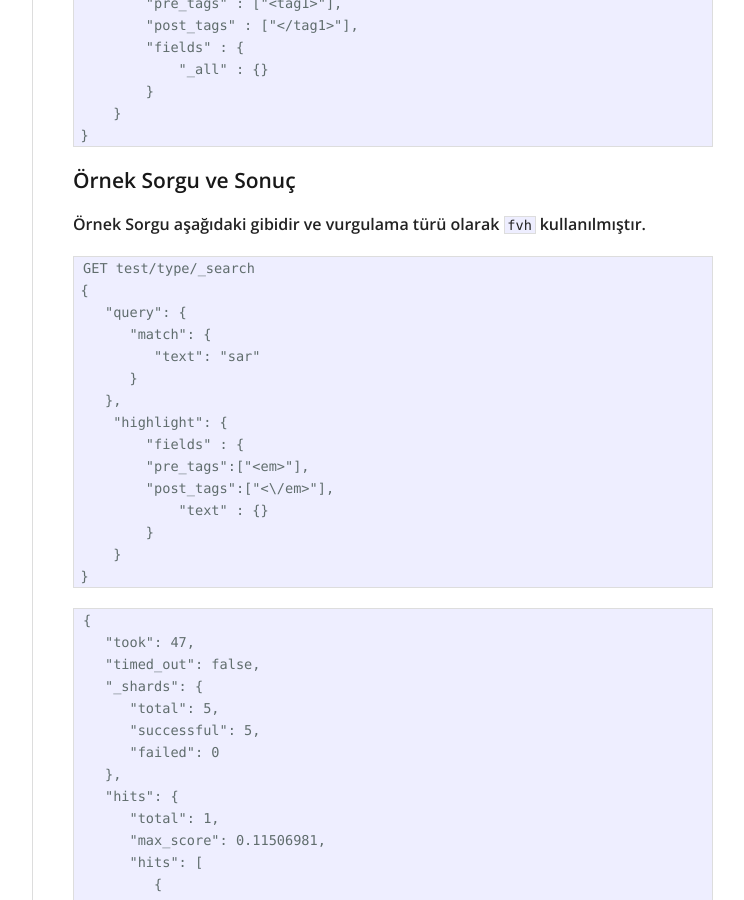
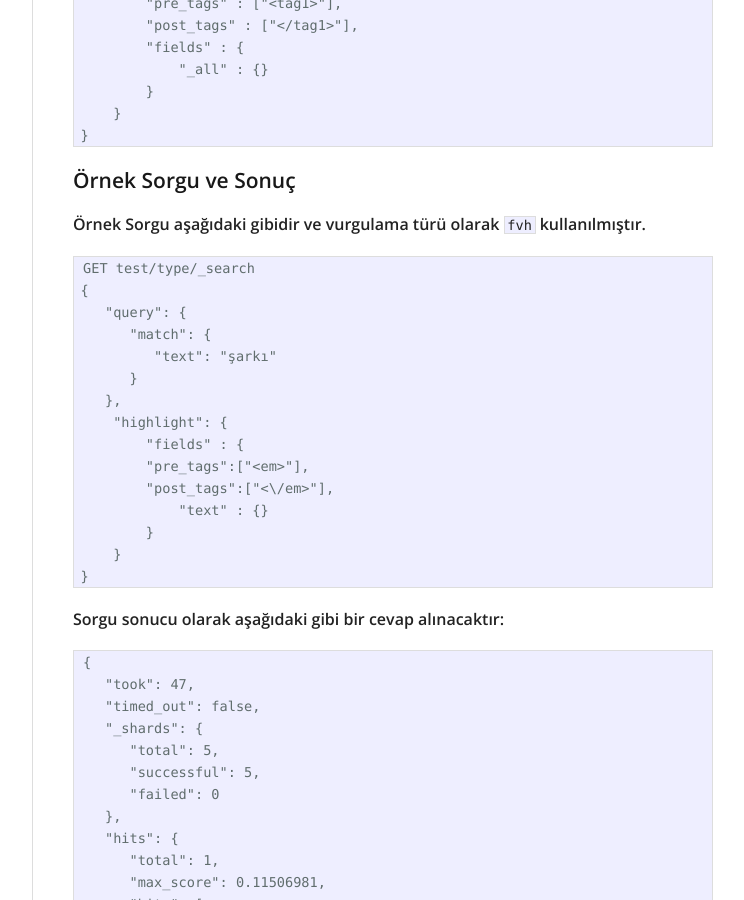
Before and after one commit to hkulekci/elasticsearch, a Jekyll site: the page built from _posts/2016-11-03-arama-sonucunda-metni-vurgulamak.md, in a window 1280 px wide and 900 px high, scrolled down 1960 px. Shown: the whole window, without its empty margins (378-1122 px from the left). Built offline with Jekyll 4.4.1, drawn with Linux system fonts in a browser that asks for light colours; nearby versions of some CDN libraries.

Commit message:
highlight update

````diff
--- a/_posts/2016-11-03-arama-sonucunda-metni-vurgulamak.md
+++ b/_posts/2016-11-03-arama-sonucunda-metni-vurgulamak.md
@@ -92,7 +92,7 @@ GET test/type/_search
 {
    "query": {
       "match": {
-         "text": "sar"
+         "text": "şarkı"
       }
    },
     "highlight": {
@@ -104,6 +104,8 @@ GET test/type/_search
     }
 }
 ```
+
+Sorgu sonucu olarak aşağıdaki gibi bir cevap alınacaktır:
 
 ```
 {
````
